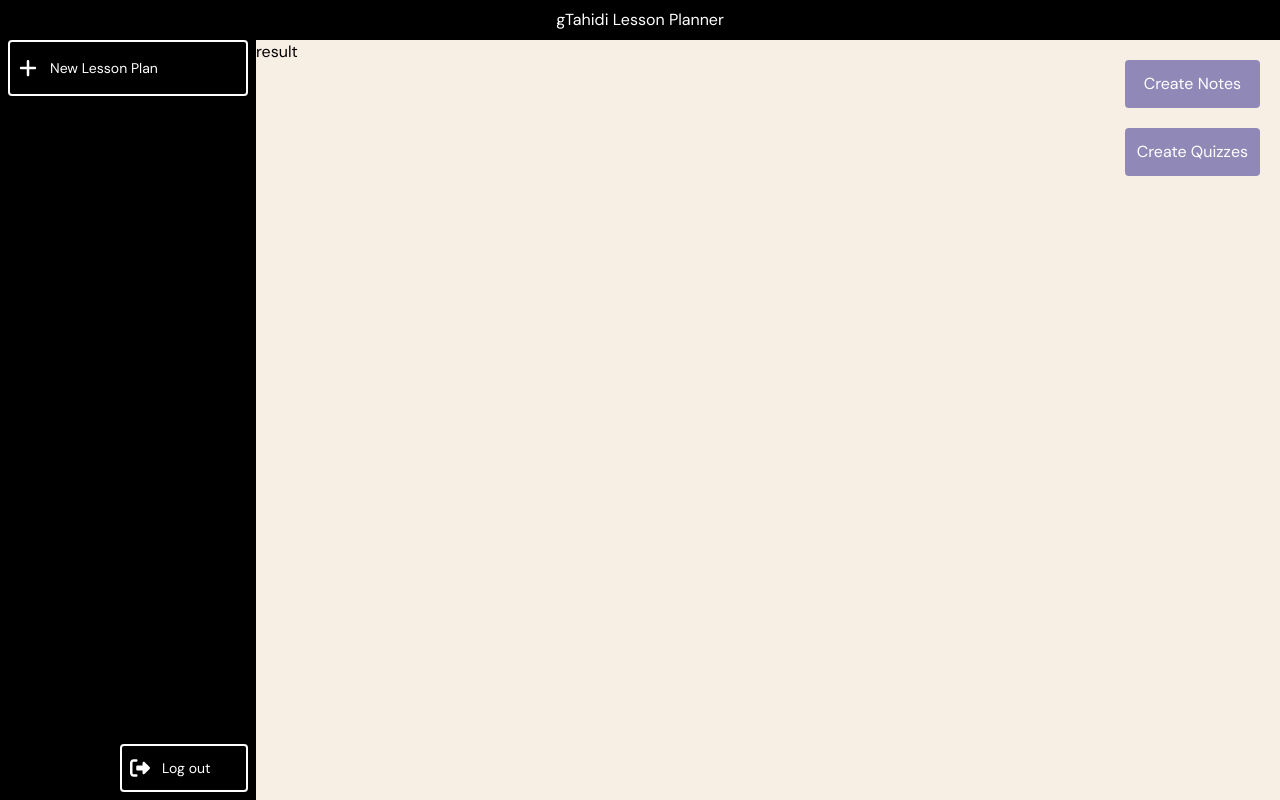
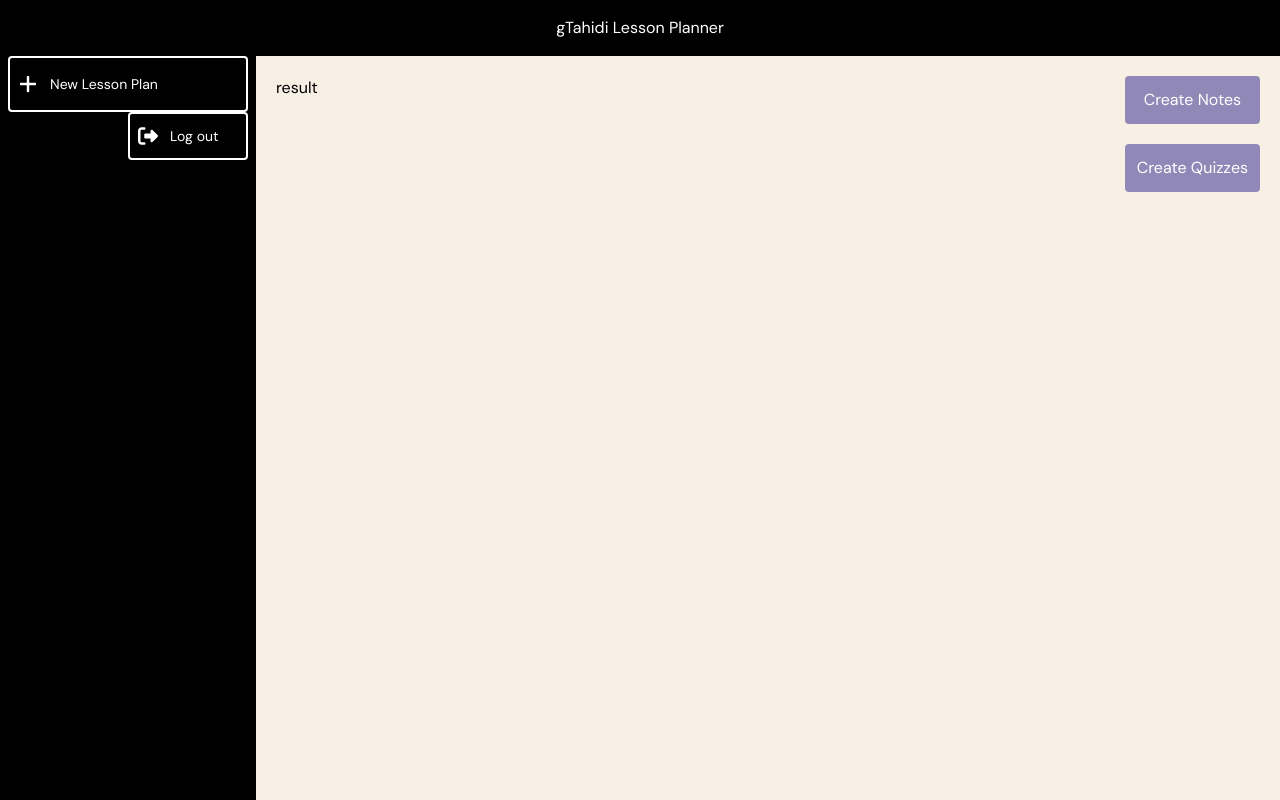
Before and after one commit to gTahidi/gTahidi-Beta, a Next.js app: page /app/result in a window 1280 px wide. Built offline with nearby package versions, Linux system fonts and the light colour scheme.

Commit message:
Completed the site`s responsiveness fix

```diff
--- a/app/app/result/page.tsx
+++ b/app/app/result/page.tsx
@@ -4,12 +4,10 @@ import React from "react";
 const page = () => {
   return (
     <Layout>
-      <div className="flex-grow flex">
+      <div className="flex-grow flex p-5">
         <p>result</p>
-        <div className="ml-auto flex flex-col text-white pr-5">
-          <button className="bg-gtahidiPurple p-3 rounded mt-5">
-            Create Notes
-          </button>
+        <div className="ml-auto flex flex-col text-white">
+          <button className="bg-gtahidiPurple p-3 rounded">Create Notes</button>
           <button className="bg-gtahidiPurple p-3 rounded mt-5">
             Create Quizzes
           </button>
--- a/components/Layout.tsx
+++ b/components/Layout.tsx
@@ -1,14 +1,39 @@
-import React from "react";
+"use client";
+
+import { faBars, faXmark } from "@fortawesome/free-solid-svg-icons";
+import { FontAwesomeIcon } from "@fortawesome/react-fontawesome";
+import { AnimatePresence } from "framer-motion";
+import React, { useState } from "react";
 import { LeftNav } from "./LeftNav";
 
 const Layout = ({ children }: { children: React.ReactNode }) => {
+  const [isShowingSmallScreen, setIsShowingSmallScreen] = useState(false);
+
   return (
     <main className="bg-gtahidiCream h-screen w-screen flex flex-col">
-      <p className="text-white text-center py-2 bg-black">
-        gTahidi Lesson Planner
-      </p>
-      <div className="flex flex-grow">
-        <LeftNav />
+      <div className="py-4 bg-black flex items-center px-5">
+        {isShowingSmallScreen ? (
+          <FontAwesomeIcon
+            icon={faXmark}
+            className="text-white h-5 w-5 sm:hidden"
+            onClick={() => setIsShowingSmallScreen((prev) => !prev)}
+          />
+        ) : (
+          <FontAwesomeIcon
+            icon={faBars}
+            className="text-white h-5 w-5 sm:hidden"
+            onClick={() => setIsShowingSmallScreen((prev) => !prev)}
+          />
+        )}
+        <p className="text-white text-center mx-auto">gTahidi Lesson Planner</p>
+      </div>
+      <div className="flex flex-grow relative">
+        <LeftNav className="hidden sm:block" />
+        <AnimatePresence>
+          {isShowingSmallScreen && (
+            <LeftNav className="absolute top-0 left-0 bottom-0 w-[50vw]" />
+          )}
+        </AnimatePresence>
         {children}
       </div>
     </main>
--- a/components/LeftNav.tsx
+++ b/components/LeftNav.tsx
@@ -1,18 +1,26 @@
 import { faPlus, faRightFromBracket } from "@fortawesome/free-solid-svg-icons";
 import { FontAwesomeIcon } from "@fortawesome/react-fontawesome";
+import { motion } from "framer-motion";
 import React from "react";
 
-export const LeftNav = () => {
+export const LeftNav = ({ className }: { className: string }) => {
+  const isSmallScreen: boolean = window ? window.innerWidth < 640 : false;
   return (
-    <div className="bg-black w-1/5 text-white flex flex-col justify-between text-sm">
-      <div className="flex items-center mx-2 border-white py-4 px-2 rounded cursor-pointer border-2">
+    <motion.div
+      className={`bg-black w-1/5 text-white flex flex-col justify-between text-sm px-2 ${className}`}
+      initial={isSmallScreen ? { x: -1000 } : undefined}
+      animate={isSmallScreen ? { x: 0 } : undefined}
+      exit={isSmallScreen ? { x: -1000 } : undefined}
+      transition={isSmallScreen ? { duration: 0.5, type: "tween" } : undefined}
+    >
+      <div className="flex items-center border-white py-4 px-2 rounded cursor-pointer border-2">
         <FontAwesomeIcon icon={faPlus} className="w-5 h-5 mr-3" />
         <p>New Lesson Plan</p>
       </div>
-      <div className="flex items-center mx-2 border-white py-3 px-2 mb-2 rounded cursor-pointer border-2 w-1/2 ml-auto">
+      <div className="flex items-center border-white py-3 px-2 mb-2 rounded cursor-pointer border-2 w-full sm:w-1/2 ml-auto">
         <FontAwesomeIcon icon={faRightFromBracket} className="w-5 h-5 mr-3" />
         <p>Log out</p>
       </div>
-    </div>
+    </motion.div>
   );
 };
--- a/components/WorkSpace.tsx
+++ b/components/WorkSpace.tsx
@@ -6,7 +6,7 @@ export const WorkSpace = () => {
       <div className="text-center py-2 mt-2">
         follow these simple steps to create a lesson plan today
       </div>
-      <form className="w-1/2 mx-auto my-auto text-sm">
+      <form className="w-3/4 sm:w-1/2 mx-auto my-auto text-sm">
         <div className="flex gap-x-2">
           <input
             type="text"
```
